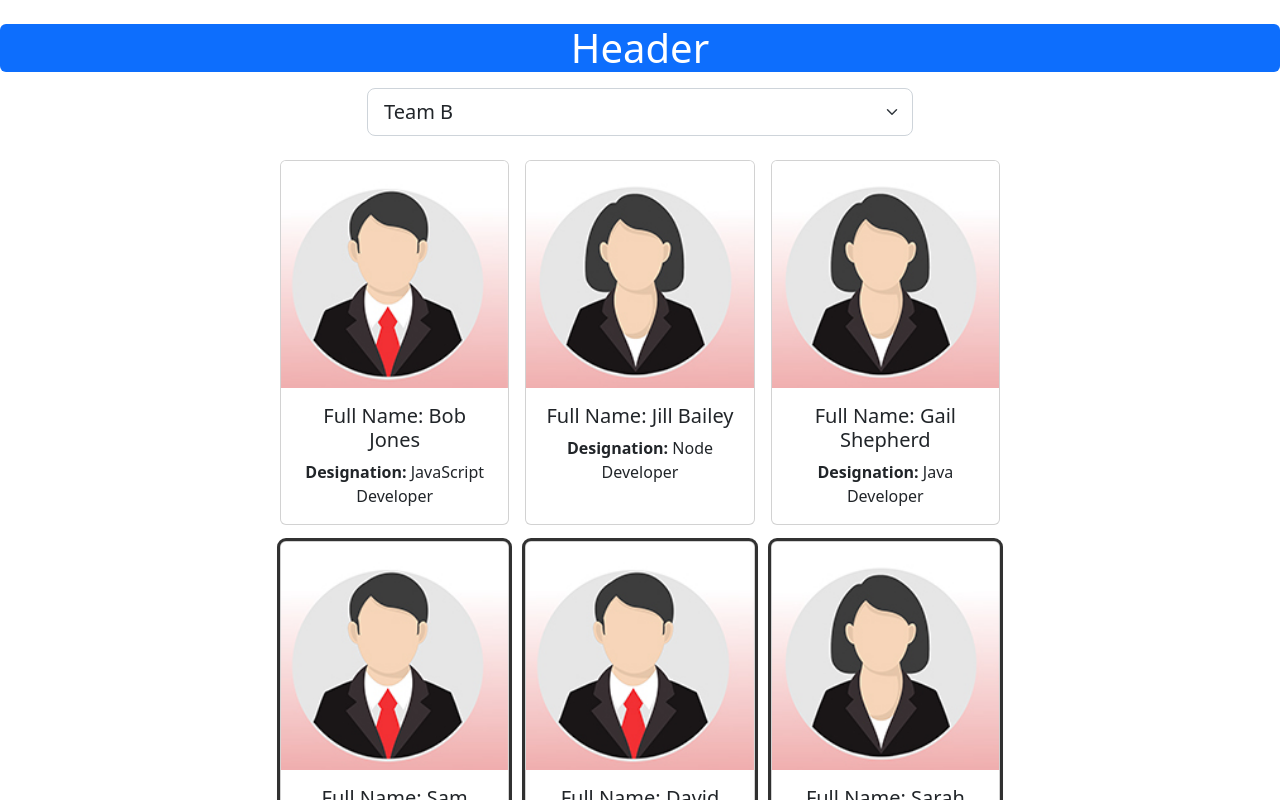
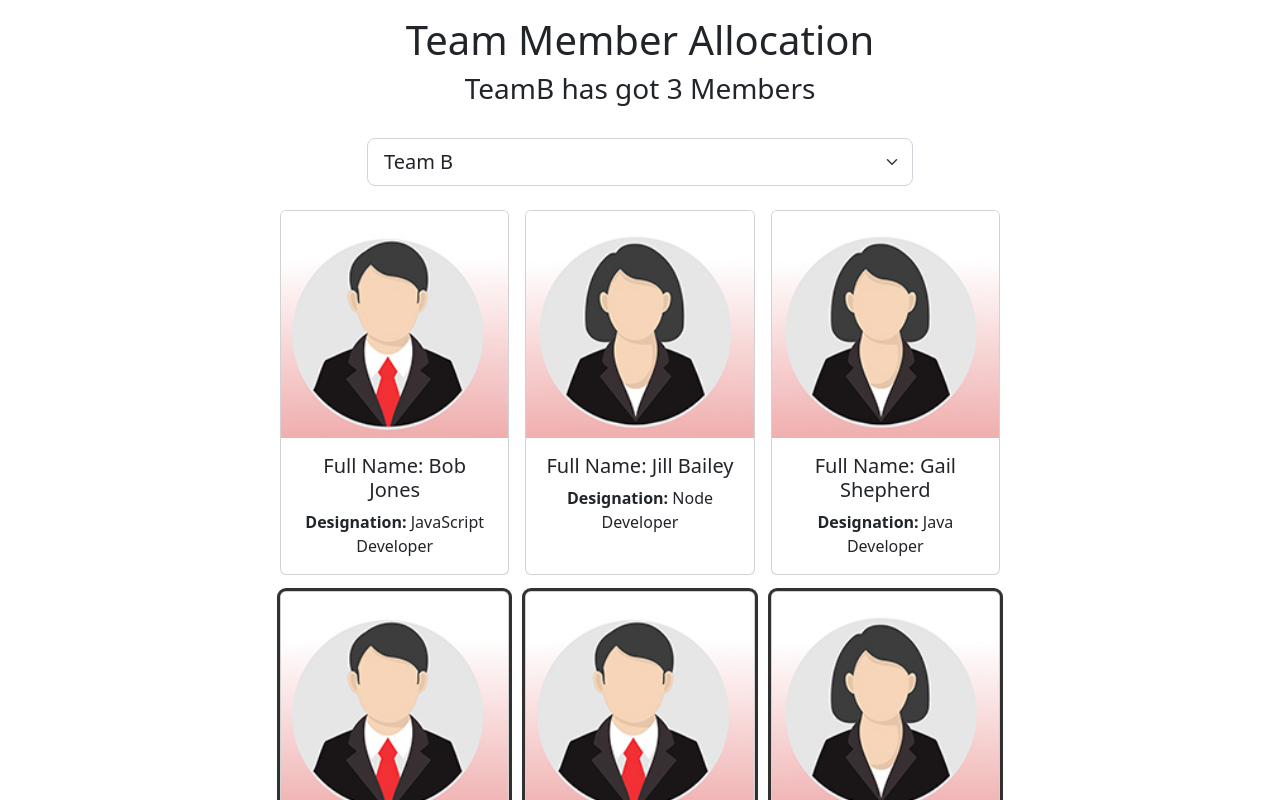
Before and after one commit to altontonn/Team-Allocation, a React (Create React App) app: page / in a window 1280 px wide. Shown: the top 800 px of the page. Built offline with nearby package versions, Linux system fonts and the light colour scheme.

Commit message:
use props in Employees component, add footer new date

```diff
--- a/src/App.css
+++ b/src/App.css
@@ -1,7 +1,3 @@
-.App {
-  text-align: center;
-}
-
 .card-collection {
   display: grid;
   grid-template-columns: 1fr 1fr 1fr;
@@ -10,3 +6,7 @@
 .standout {
   box-shadow: rgba(0, 0, 0, 0.16) 0px 1px 4px, rgb(51, 51, 51) 0px 0px 0px 3px;
 }
+
+h1, h2, h3, h4, h5, p {
+  text-align: center;
+}
--- a/src/App.js
+++ b/src/App.js
@@ -1,13 +1,119 @@
+import { useState } from "react";
 import "./App.css";
 import Header from "./Header";
 import Employees from "./Employees";
 import Footer from "./Footer";
 
 function App() {
+  // eslint-disable-next-line
+  const [selectedTeam, setTeam] = useState("TeamB")
+  // eslint-disable-next-line
+  const [employees, setEmployees] = useState([
+    {
+      id: 1,
+      fullName: "Bob Jones",
+      designation: "JavaScript Developer",
+      gender: "male",
+      teamName: "TeamA",
+    },
+    {
+      id: 2,
+      fullName: "Jill Bailey",
+      designation: "Node Developer",
+      gender: "female",
+      teamName: "TeamA",
+    },
+    {
+      id: 3,
+      fullName: "Gail Shepherd",
+      designation: "Java Developer",
+      gender: "female",
+      teamName: "TeamA",
+    },
+    {
+      id: 4,
+      fullName: "Sam Reynolds",
+      designation: "React Developer",
+      gender: "male",
+      teamName: "TeamB",
+    },
+    {
+      id: 5,
+      fullName: "David Henry",
+      designation: "DotNet Developer",
+      gender: "male",
+      teamName: "TeamB",
+    },
+    {
+      id: 6,
+      fullName: "Sarah Blake",
+      designation: "SQL Server DBA",
+      gender: "female",
+      teamName: "TeamB",
+    },
+    {
+      id: 7,
+      fullName: "James Bennet",
+      designation: "Angular Developer",
+      gender: "male",
+      teamName: "TeamC",
+    },
+    {
+      id: 8,
+      fullName: "Jessica Faye",
+      designation: "API Developer",
+      gender: "female",
+      teamName: "TeamC",
+    },
+    {
+      id: 9,
+      fullName: "Lita Stone",
+      designation: "C++ Developer",
+      gender: "female",
+      teamName: "TeamC",
+    },
+    {
+      id: 10,
+      fullName: "Daniel Young",
+      designation: "Python Developer",
+      gender: "male",
+      teamName: "TeamD",
+    },
+    {
+      id: 11,
+      fullName: "Adrian Jacobs",
+      designation: "Vue Developer",
+      gender: "male",
+      teamName: "TeamD",
+    },
+    {
+      id: 12,
+      fullName: "Devin Monroe",
+      designation: "Graphic Designer",
+      gender: "male",
+      teamName: "TeamD",
+    },
+  ]);
+
+  function handleTeamSelectionChange(event) {
+    console.log(event.target.value);
+    setTeam(event.target.value);
+  }
+  function handleEmployeeCardClick(event) {
+    const transformedEmployees = employees.map((employee) => employee.id === parseInt(event.currentTarget.id)
+    ? (employee.teamName === selectedTeam)?{...employee, teamName: ""}:{...employee, teamName: selectedTeam}: employee)
+    setEmployees(transformedEmployees);
+  }
   return (
     <div className="App">
-      <Header />
-      <Employees />
+      <Header selectedTeam={selectedTeam}
+        teamMemberCount={employees.filter((employee) => employee.teamName === selectedTeam).length}
+      />
+      <Employees employees={employees}
+        selectedTeam={selectedTeam}
+        handleEmployeeCardClick={handleEmployeeCardClick}
+        handleTeamSelectionChange={handleTeamSelectionChange}
+      />
       <Footer />
     </div>
   );
--- a/src/Employees.jsx
+++ b/src/Employees.jsx
@@ -1,108 +1,8 @@
-import { useState } from "react";
 import React from "react";
 import femaleProfile from "./images/femaleProfile.jpg";
 import maleProfile from "./images/maleProfile.jpg";
 
-const Employees = () => {
-  // eslint-disable-next-line
-  const [selectedTeam, setTeam] = useState("TeamB")
-  // eslint-disable-next-line
-  const [employees, setEmployees] = useState([
-    {
-      id: 1,
-      fullName: "Bob Jones",
-      designation: "JavaScript Developer",
-      gender: "male",
-      teamName: "TeamA",
-    },
-    {
-      id: 2,
-      fullName: "Jill Bailey",
-      designation: "Node Developer",
-      gender: "female",
-      teamName: "TeamA",
-    },
-    {
-      id: 3,
-      fullName: "Gail Shepherd",
-      designation: "Java Developer",
-      gender: "female",
-      teamName: "TeamA",
-    },
-    {
-      id: 4,
-      fullName: "Sam Reynolds",
-      designation: "React Developer",
-      gender: "male",
-      teamName: "TeamB",
-    },
-    {
-      id: 5,
-      fullName: "David Henry",
-      designation: "DotNet Developer",
-      gender: "male",
-      teamName: "TeamB",
-    },
-    {
-      id: 6,
-      fullName: "Sarah Blake",
-      designation: "SQL Server DBA",
-      gender: "female",
-      teamName: "TeamB",
-    },
-    {
-      id: 7,
-      fullName: "James Bennet",
-      designation: "Angular Developer",
-      gender: "male",
-      teamName: "TeamC",
-    },
-    {
-      id: 8,
-      fullName: "Jessica Faye",
-      designation: "API Developer",
-      gender: "female",
-      teamName: "TeamC",
-    },
-    {
-      id: 9,
-      fullName: "Lita Stone",
-      designation: "C++ Developer",
-      gender: "female",
-      teamName: "TeamC",
-    },
-    {
-      id: 10,
-      fullName: "Daniel Young",
-      designation: "Python Developer",
-      gender: "male",
-      teamName: "TeamD",
-    },
-    {
-      id: 11,
-      fullName: "Adrian Jacobs",
-      designation: "Vue Developer",
-      gender: "male",
-      teamName: "TeamD",
-    },
-    {
-      id: 12,
-      fullName: "Devin Monroe",
-      designation: "Graphic Designer",
-      gender: "male",
-      teamName: "TeamD",
-    },
-  ]);
-
-  function handleTeamSelectionChange(event) {
-    console.log(event.target.value);
-    setTeam(event.target.value);
-  }
-  function handleEmployeeCardClick(event) {
-    const transformedEmployees = employees.map((employee) => employee.id === parseInt(event.currentTarget.id)
-    ? (employee.teamName === selectedTeam)?{...employee, teamName: ""}:{...employee, teamName: selectedTeam}: employee)
-    setEmployees(transformedEmployees);
-  }
+const Employees = ({employees, selectedTeam, handleEmployeeCardClick, handleTeamSelectionChange}) => {
 
   return (
     <main className="container">
--- a/src/Footer.jsx
+++ b/src/Footer.jsx
@@ -1,7 +1,12 @@
 const Footer = () => {
+  var today = new Date();
   return (
-    <footer>
-      <h1>Footer</h1>
+    <footer className="container">
+      <div className="row justify-content-center mt-3 mb-4">
+        <div className="col-8">
+          <h5>Team Allocation App- {today.getFullYear()}</h5>
+        </div>
+      </div>
     </footer>
   );
 };
--- a/src/Header.jsx
+++ b/src/Header.jsx
@@ -1,7 +1,12 @@
-const Header = () => {
+const Header = ({selectedTeam, teamMemberCount}) => {
   return (
-    <header>
-      <h1 className="mt-4 p5 bg-primary text-white rounded">Header</h1>
+    <header className="container">
+      <div className="row justify-content-center mt-3 mb-4">
+        <div className="col-8">
+          <h1>Team Member Allocation</h1>
+          <h3>{selectedTeam} has got {teamMemberCount} Members</h3>
+        </div>
+      </div>
     </header>
   );
 };
```
